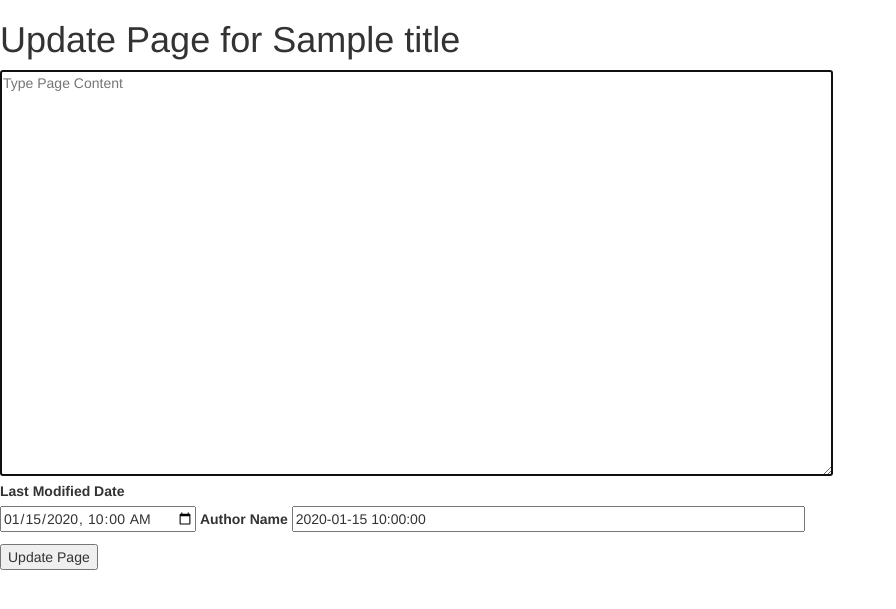
After one commit to ctaylor4874/my_wiki, a Flask app: template templates/edit.html in a window 1280 px wide. The commit adds this page. Shown: the top 609 px of the page, without its empty margins (0-896 px from the left). Run offline with Flask 2, Linux system fonts and the light colour scheme; the template is opened without the code that fills it: most values are stand-ins (such as "Sample title", 1, 10 or a date in 2020); some libraries are stand-ins or nearby versions.

Commit message:
Now you can type anything in the url after the home page and it will direct you to a page to create a new wiki if the wiki does not already exist.

```diff
--- /dev/null
+++ b/routes.py
@@ -0,0 +1,60 @@
+from flask import Flask, render_template, request
+import mysql.connector
+
+app = Flask('mywiki')
+
+conn = mysql.connector.connect(
+    user='root',
+    password='',
+    host='127.0.0.1',
+    database='mywiki')
+
+cur = conn.cursor()
+
+@app.route("/")
+def home():
+    query = "SELECT id,title FROM page"
+    cur.execute(query)
+    list = cur.fetchall()
+    return render_template("wiki_home.html", title_list=list, title="Wiki Pages")
+
+@app.route('/<page_name>')
+def placeholder(page_name):
+    return render_template('placeholder.html', title = page_name)
+
+@app.route('/<page_name>/edit')
+def update_form(page_name):
+    title = page_name
+    if not title:
+        return redirect('/')
+    sql = "SELECT COUNT(1) FROM page WHERE title = '%s'" %title
+    cur.execute(sql)
+    if cur.fetchone()[0]:
+        query = 'select title,page_content,last_modified_date,author_last_modified from page where title = %s' % title
+        cur.execute(query)
+        entry = cur.fetchone()
+        title = entry[0]
+        page_content = entry[1]
+        last_modified_date = entry[2]
+        author_last_modified = entry[3]
+
+        return render_template(
+            'edit.html',
+            page_title='Edit Page',
+            title=title,
+            page_content=page_content,
+            last_modified_date=last_modified_date,
+            author_last_modified=author_last_modified)
+    else:
+        return render_template(
+            'edit.html',
+            page_title='Edit Page',
+            title=title,
+        )
+
+
+if __name__ == "__main__":
+    app.run(debug=True)
+cur.close()
+
+conn.close()
--- /dev/null
+++ b/templates/edit.html
@@ -0,0 +1,27 @@
+{% extends "layout.html" %}
+{% block body %}
+<h1>Update Page for {{ title }}</h1>
+<form action="/{{page_name}}/save" method="POST">
+    <input type="hidden" name="title" value="{{title}}">
+    <textarea autofocus rows="20" cols="100"  placeholder="Type Page Content"></textarea>
+    <p>
+        <label for="last_modified_date">Last Modified Date </label><br>
+        <input type="datetime-local" size="60" name="last_modified_date" value="{{last_modified_date}}" required>
+
+        <label for="author_last_modified">Author Name</label>
+        <input type="text" size="60" name="author_last_modified" value="{{author_last_modified}}" required>
+    </p>
+    <p>
+        <button type="submit">Update Page</button>
+    </p>
+</form>
+
+<!--<form action="/delete_entry" method="POST">-->
+    <!--<input type="hidden" name="id" value="{{id}}">-->
+    <!--<input type="hidden" name="name" value="{{name}}">-->
+    <!--<input type="hidden" name="phone_number" value="{{phone_number}}">-->
+    <!--<input type="hidden" name="email" value="{{email}}">-->
+    <!--<button type="submit">Delete Entry</button>-->
+<!--</form>-->
+
+{% endblock %}
--- a/templates/layout.html
+++ b/templates/layout.html
@@ -1,10 +1,17 @@
 <!DOCTYPE html>
-<html lang="en">
+<html>
 <head>
-    <meta charset="UTF-8">
-    <title>Title</title>
+    <meta charset="utf-8">
+    <title>{{title}}</title>
+    <link rel="stylesheet" href="https://maxcdn.bootstrapcdn.com/bootstrap/3.3.7/css/bootstrap.min.css"
+          integrity="sha384-BVYiiSIFeK1dGmJRAkycuHAHRg32OmUcww7on3RYdg4Va+PmSTsz/K68vbdEjh4u" crossorigin="anonymous">
 </head>
 <body>
 
+<div>
+    {% block body %}
+    <h1>My Wiki</h1>
+    {% endblock %}
+</div>
 </body>
 </html>
--- /dev/null
+++ b/templates/placeholder.html
@@ -0,0 +1,5 @@
+{% extends "layout.html" %}
+{% block body %}
+<h1>The page "{{title}}" has not been created yet.</h1>
+<a href="/{{title}}/edit">Edit This Page</a>
+{% endblock %}
```
Also changed, not shown: forms.py (added, +36 -0 lines), templates/wiki_home.html (added, +12 -0 lines), 1 other file.
